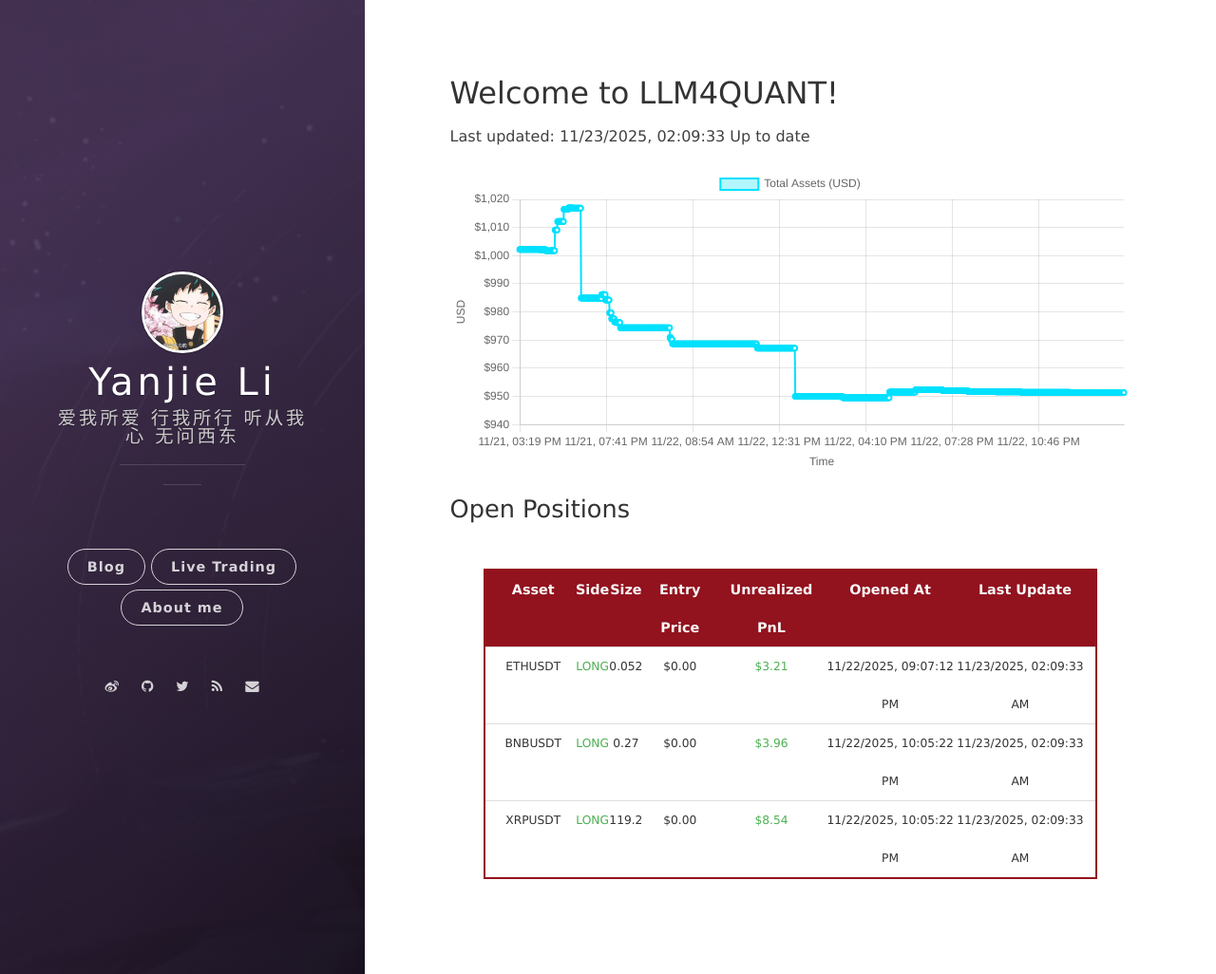
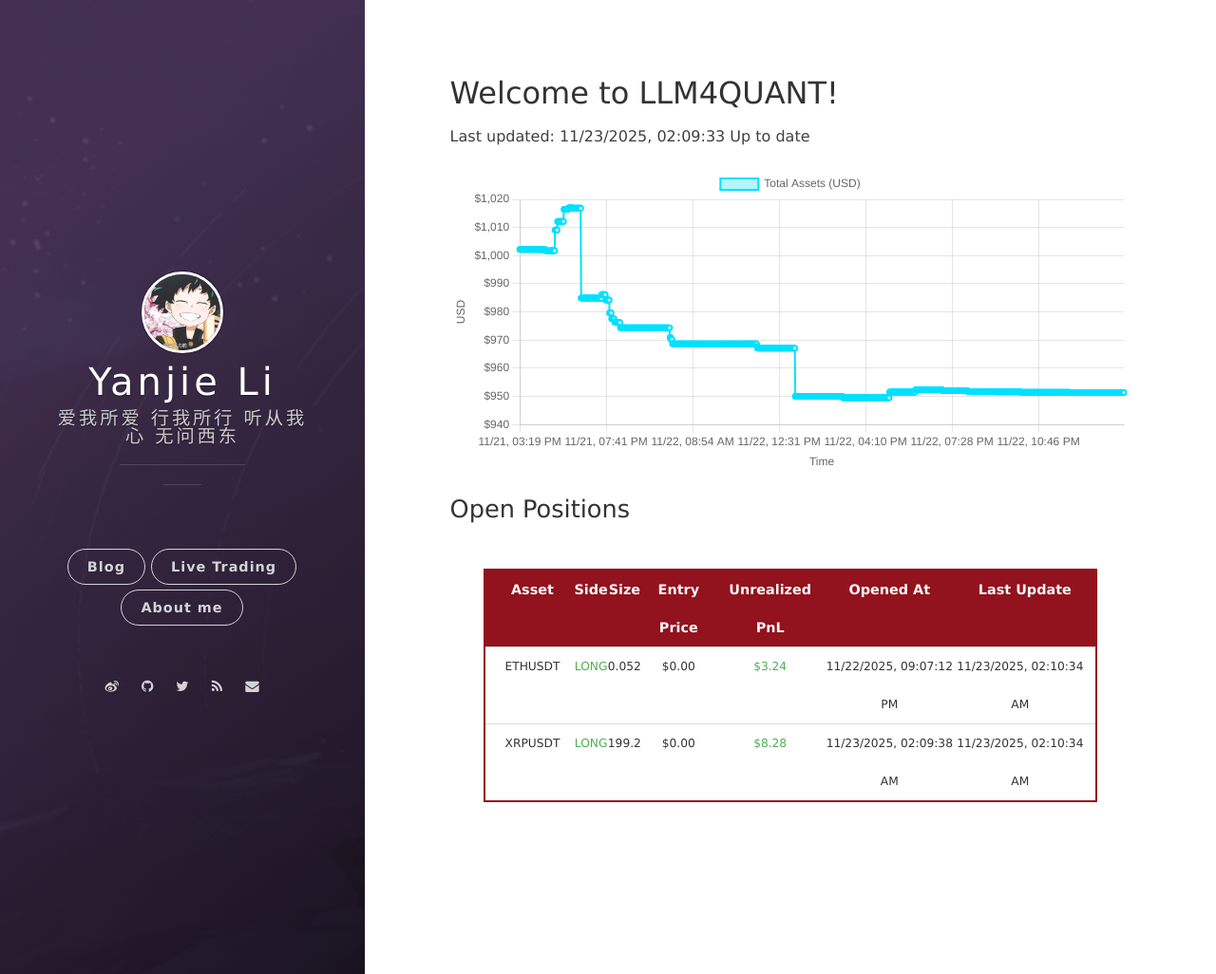
Before and after one commit to leeyegy/leeyegy.github.io, a Jekyll site: the page built from live-trading.html, in a window 1280 px wide and 1026 px high. Shown: the whole window at 95% size. Built offline with Jekyll 4.4.1, drawn with Linux system fonts in a browser that asks for light colours; nearby versions of some CDN libraries.

Commit message:
AccountMonitor: refresh positions 2025-11-23T10:10:34+08:00

```diff
--- a/assets/data/binance/positions.json
+++ b/assets/data/binance/positions.json
@@ -4,26 +4,17 @@
     "side": "LONG",
     "size": 0.052,
     "entryPrice": 0.0,
-    "unrealizedPnl": 3.211,
+    "unrealizedPnl": 3.23708989,
     "openedAt": "2025-11-23T05:07:12+08:00",
-    "reportedAt": "2025-11-23T10:09:33+08:00"
-  },
-  {
-    "symbol": "BNBUSDT",
-    "side": "LONG",
-    "size": 0.27,
-    "entryPrice": 0.0,
-    "unrealizedPnl": 3.96073596,
-    "openedAt": "2025-11-23T06:05:22+08:00",
-    "reportedAt": "2025-11-23T10:09:33+08:00"
+    "reportedAt": "2025-11-23T10:10:34+08:00"
   },
   {
     "symbol": "XRPUSDT",
     "side": "LONG",
-    "size": 119.2,
+    "size": 199.2,
     "entryPrice": 0.0,
-    "unrealizedPnl": 8.543927,
-    "openedAt": "2025-11-23T06:05:22+08:00",
-    "reportedAt": "2025-11-23T10:09:33+08:00"
+    "unrealizedPnl": 8.28376188,
+    "openedAt": "2025-11-23T10:09:38+08:00",
+    "reportedAt": "2025-11-23T10:10:34+08:00"
   }
 ]
```
